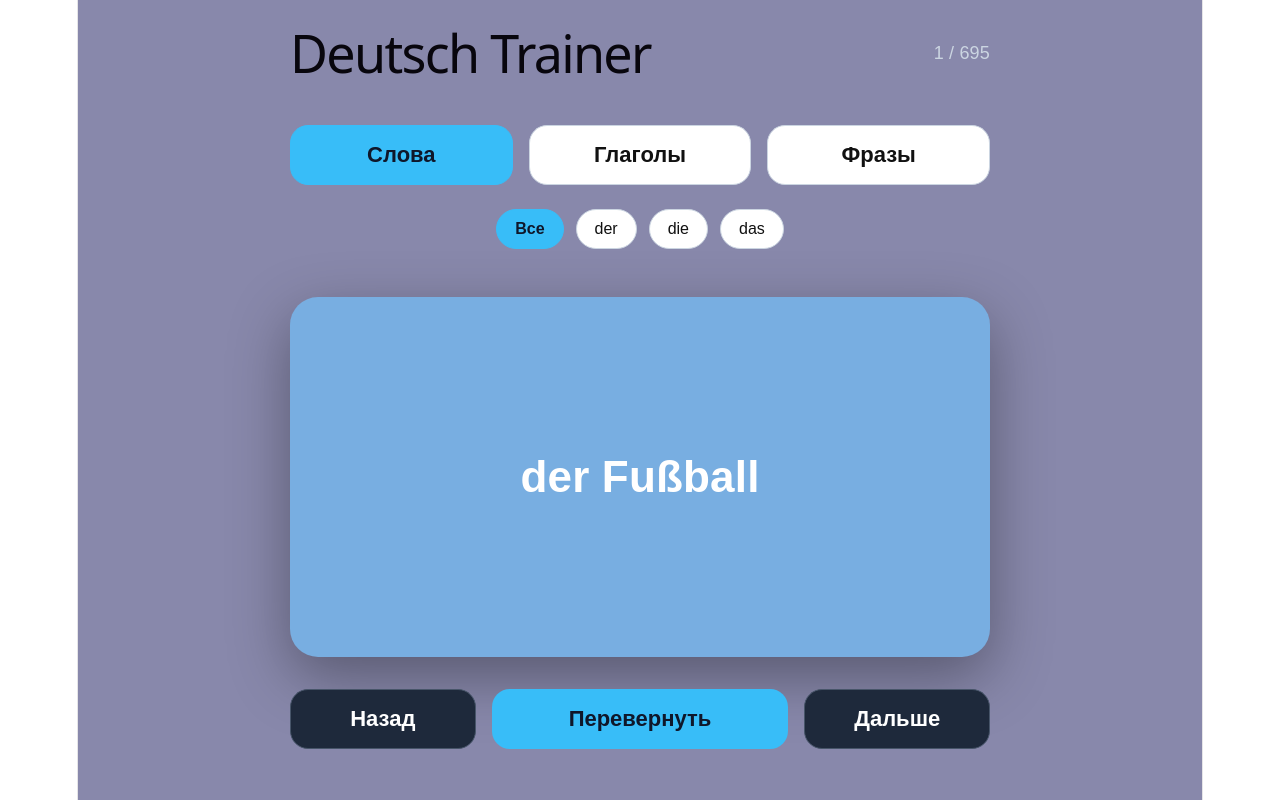
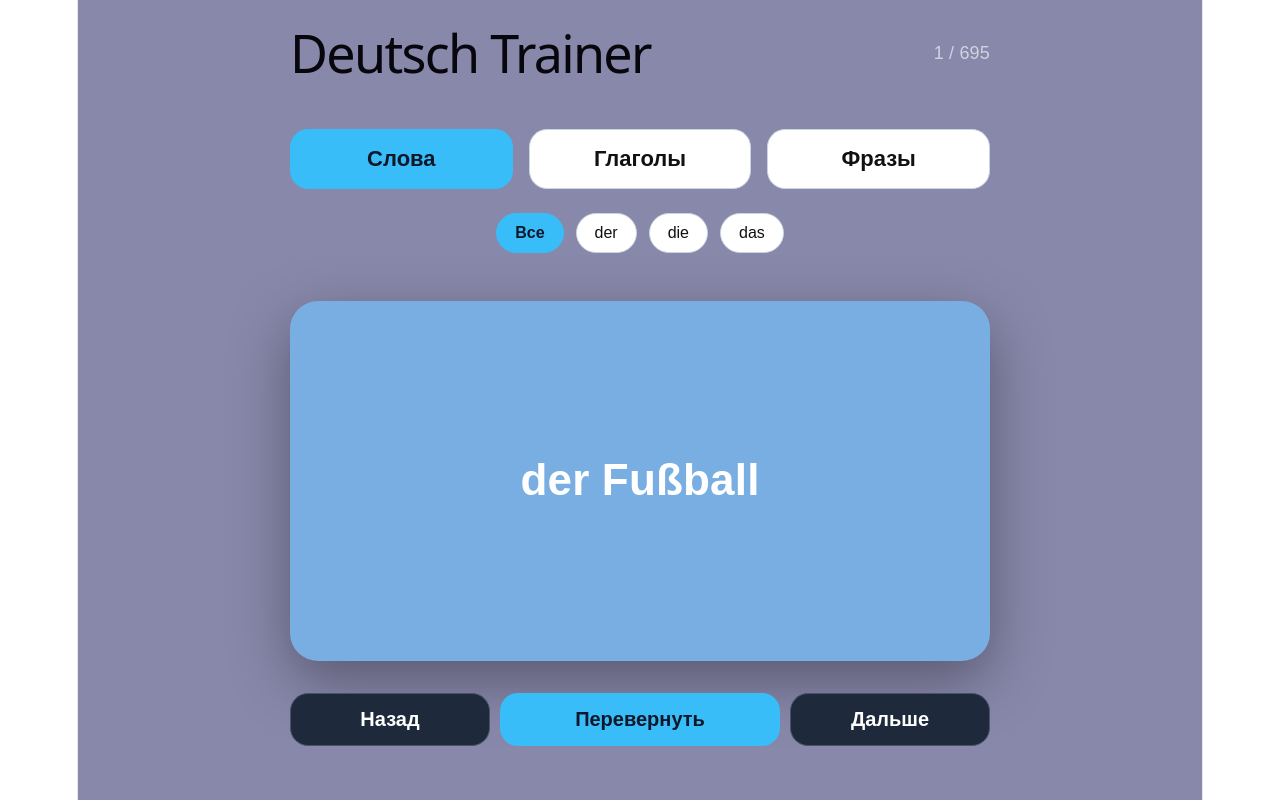
Before and after one commit to Anastasiia21/deutsch-trainer, a React (Vite) app: page / in a window 1280 px wide. Built offline with nearby package versions, Linux system fonts and the light colour scheme.

Commit message:
chage app jsx with cases

```diff
--- a/src/App.jsx
+++ b/src/App.jsx
@@ -347,7 +347,7 @@ activeArticleButton: {
 },
 
   card: {
-  width: "100%",
+  width: "95%",
   maxWidth: 700,
   minHeight: 360,
   margin: "0 auto",
@@ -449,33 +449,33 @@ exampleRu: {
 },
 
 buttons: {
-  width: "90%",
+  width: "100%",
   maxWidth: 700,
   margin: "32px auto 0",
   display: "grid",
-  gridTemplateColumns: "1fr 1.6fr 1fr",
-  gap: 16,
+  gridTemplateColumns: "1fr 1.4fr 1fr",
+  gap: 10,
 },
 
 mainButton: {
-  padding: "16px 18px",
+  padding: "14px 10px",
   borderRadius: 18,
   border: "none",
   background: "#38bdf8",
   color: "#0f172a",
-  fontSize: "clamp(18px, 3vw, 22px)",
+  fontSize: "clamp(14px, 2.5vw, 20px)",
   fontWeight: 700,
   cursor: "pointer",
   whiteSpace: "nowrap",
 },
 
 secondaryButton: {
-  padding: "16px 18px",
+  padding: "14px 10px",
   borderRadius: 18,
   border: "1px solid #475569",
   background: "#1e293b",
   color: "white",
-  fontSize: "clamp(18px, 3vw, 22px)",
+  fontSize: "clamp(14px, 2.5vw, 20px)",
   fontWeight: 700,
   cursor: "pointer",
   whiteSpace: "nowrap",
```
